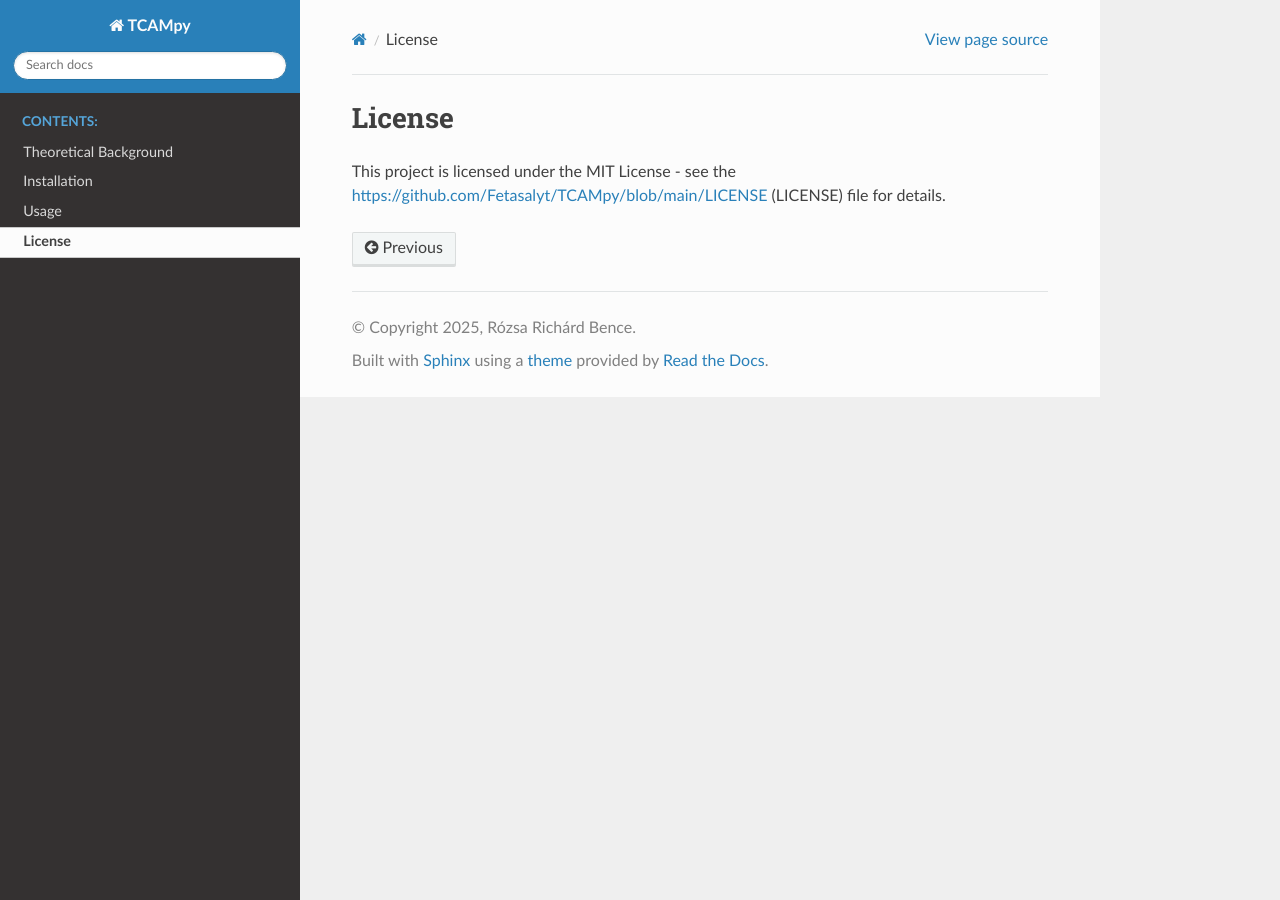
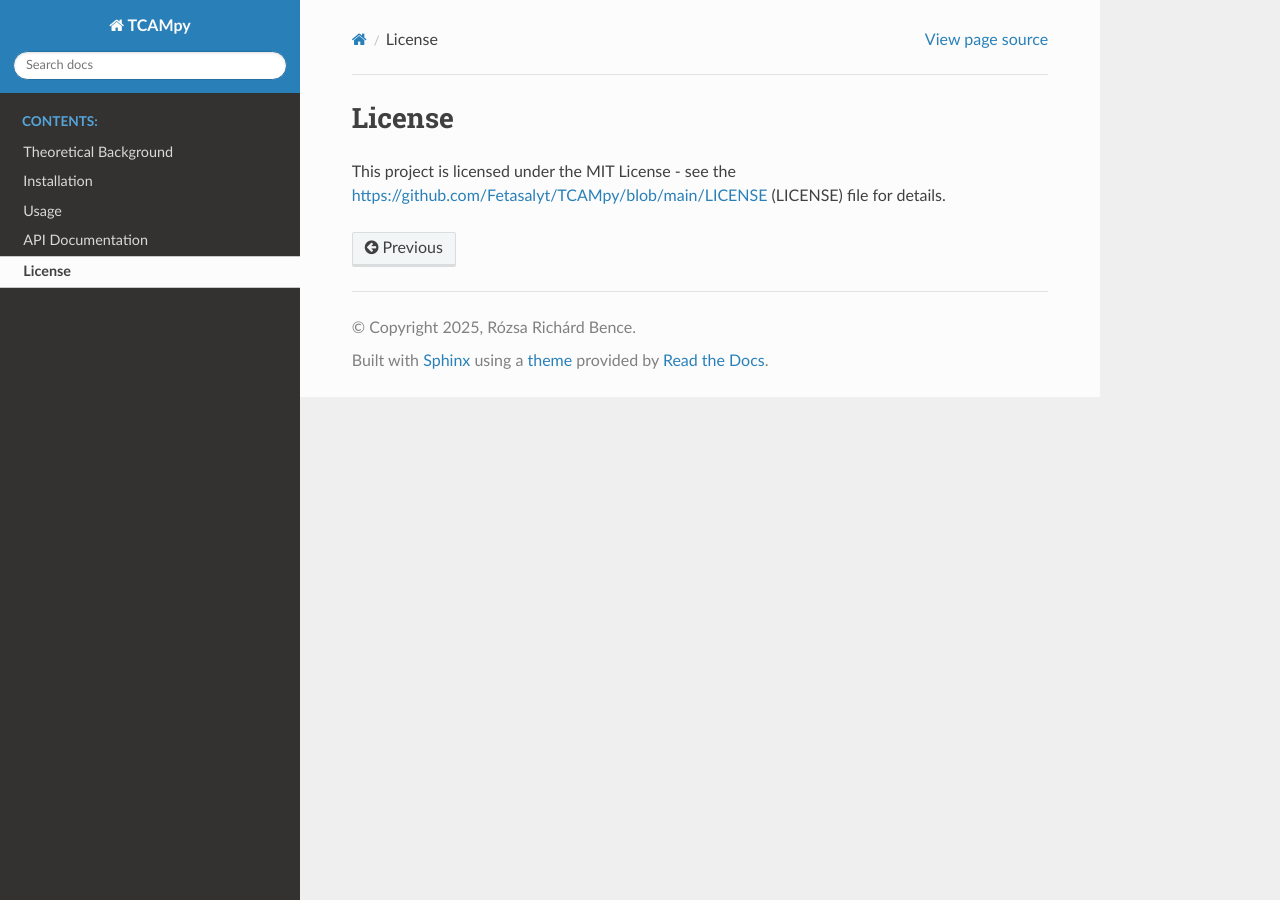
Before and after one commit to Fetasalyt/TCAMpy, a Sphinx documentation site: the page built from docs/License.rst, in a window 1280 px wide. Built offline with Sphinx 7.4.7 and the Read the Docs theme 3.1.0, drawn with Linux system fonts in a browser that asks for light colours; pages that are not in the unit, such as notebooks, are missing from menus.

Commit message:
Update index.rst

```diff
--- a/docs/index.rst
+++ b/docs/index.rst
@@ -16,7 +16,7 @@ Welcome to TCAMpy's documentation!
    Background
    Installation
    Usage
-   api
+   API
    License
 
 .. automodule:: TCAMpy
```
